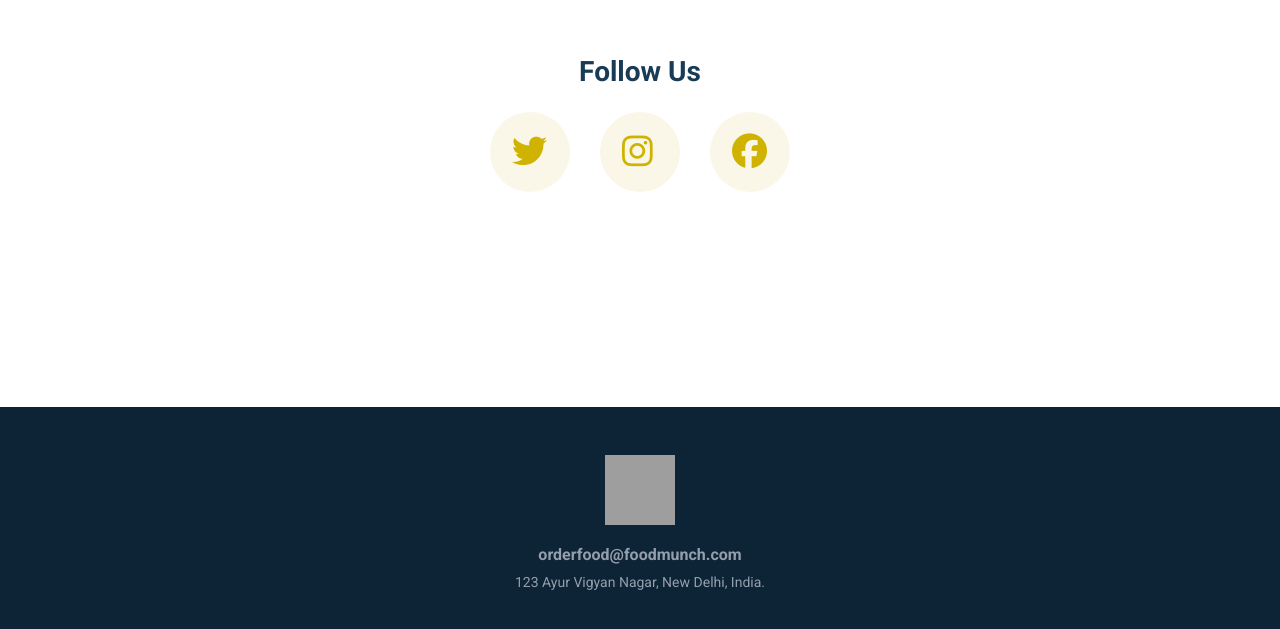
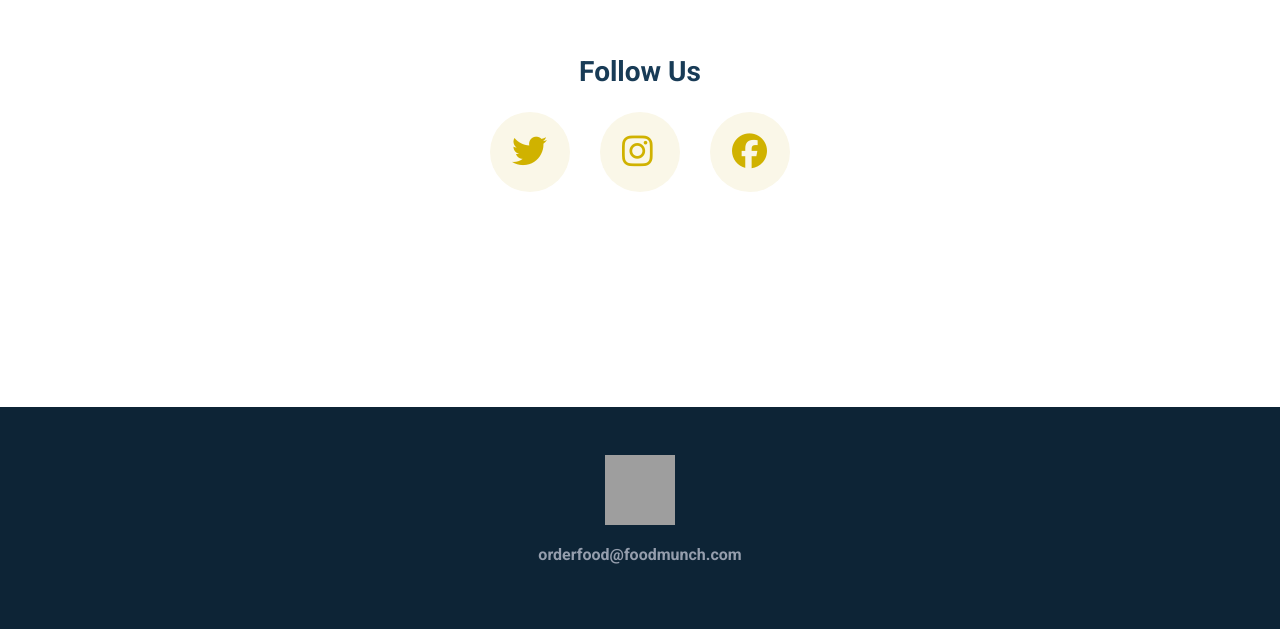
Before and after one commit to Kalyanshilpa/food-munch, a plain HTML site: page index.html in a window 1280 px wide. Shown: the part 3449-4078 px from the top of the page. Drawn offline with nearby package versions, Linux system fonts and the light colour scheme; grey boxes are pictures that could not be loaded; a web font is replaced by a local one.

Commit message:
Update index.html

```diff
--- a/index.html
+++ b/index.html
@@ -359,7 +359,7 @@
             />
             <h1 class="footer-section-mail-id">orderfood@foodmunch.com</h1>
             <p class="footer-section-address">
-              123 Ayur Vigyan Nagar, New Delhi, India.
+
             </p>
           </div>
         </div>
@@ -381,4 +381,5 @@
   };
 </script>
   </body>
+
 </html>
```
